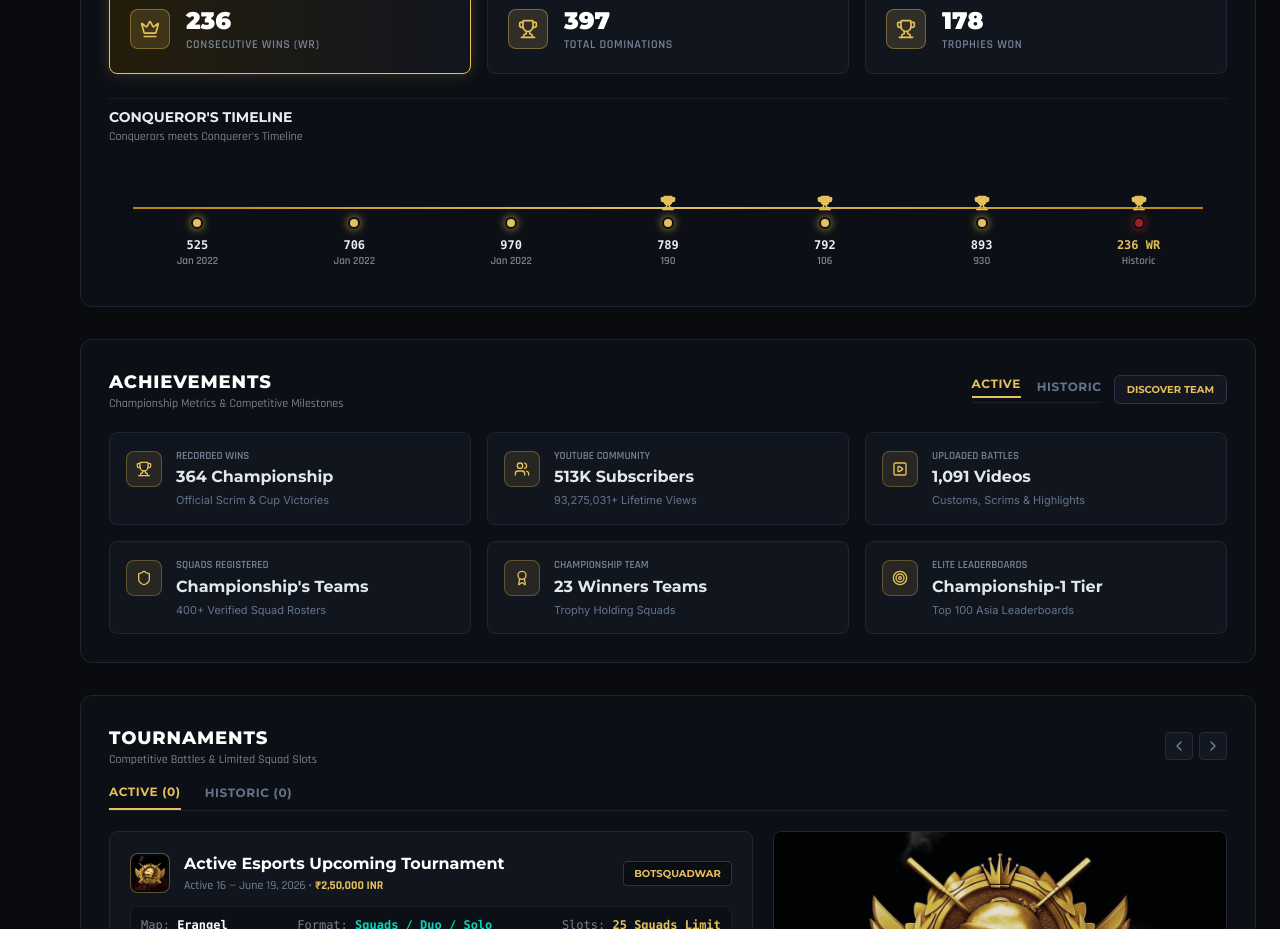
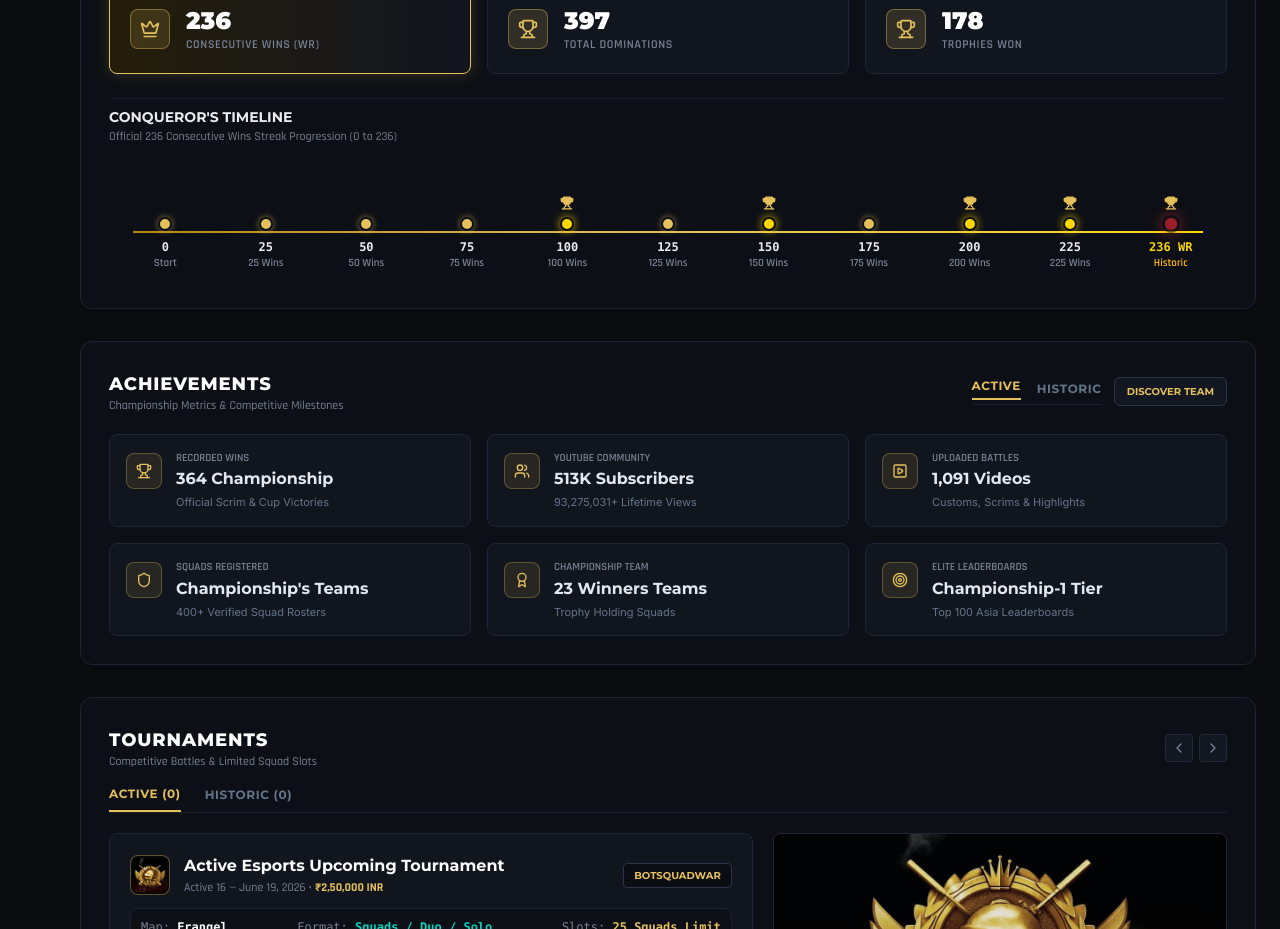
Before and after one commit to lastzetas/MADAN-Mr.conqueror, a React (Vite) app: page / in a window 1280 px wide. Shown: the part 1300-2229 px from the top of the page. Built offline with nearby package versions, Linux system fonts and the light colour scheme.

Commit message:
Update Conqueror Timeline milestone sequence to 0, 25, 50, 75, 100, 125, 150, 175, 200, 225, 236 WR

```diff
--- a/src/components/sections/RecordsSection.jsx
+++ b/src/components/sections/RecordsSection.jsx
@@ -10,12 +10,16 @@ export const RecordsSection = () => {
   ];
 
   const timelineNodes = [
-    { value: '525', date: 'Jan 2022', hasTrophy: false },
-    { value: '706', date: 'Jan 2022', hasTrophy: false },
-    { value: '970', date: 'Jan 2022', hasTrophy: false },
-    { value: '789', date: '190', hasTrophy: true },
-    { value: '792', date: '106', hasTrophy: true },
-    { value: '893', date: '930', hasTrophy: true },
+    { value: '0', date: 'Start', hasTrophy: false },
+    { value: '25', date: '25 Wins', hasTrophy: false },
+    { value: '50', date: '50 Wins', hasTrophy: false },
+    { value: '75', date: '75 Wins', hasTrophy: false },
+    { value: '100', date: '100 Wins', hasTrophy: true },
+    { value: '125', date: '125 Wins', hasTrophy: false },
+    { value: '150', date: '150 Wins', hasTrophy: true },
+    { value: '175', date: '175 Wins', hasTrophy: false },
+    { value: '200', date: '200 Wins', hasTrophy: true },
+    { value: '225', date: '225 Wins', hasTrophy: true },
     { value: '236 WR', date: 'Historic', hasTrophy: true, isRecord: true },
   ];
 
@@ -151,37 +155,55 @@ export const RecordsSection = () => {
             Conqueror's Timeline
           </h4>
           <p className="font-rajdhani text-xs text-[#788294] mb-6">
-            Conquerors meets Conquerer's Timeline
+            Official 236 Consecutive Wins Streak Progression (0 to 236)
           </p>
 
           {/* Timeline Track & Nodes */}
-          <div className="relative pt-6 pb-2 px-3">
+          <div className="relative pt-6 pb-2 px-2 overflow-x-auto no-scrollbar">
+            <div className="min-w-[650px] relative">
               {/* Gold Horizontal Track Line */}
-            <div className="absolute top-[38px] left-6 right-6 h-[2px] bg-gradient-to-r from-[#B8860B] via-[#E5C05B] to-[#B8860B] z-0" />
+              <div className="absolute top-[38px] left-4 right-4 h-[2px] bg-gradient-to-r from-[#B8860B] via-[#E5C05B] to-[#FFD700] z-0" />
 
-            {/* 7 Nodes */}
-            <div className="grid grid-cols-7 gap-1 text-center relative z-10">
+              {/* 11 Milestone Nodes */}
+              <div className="grid grid-cols-11 gap-1 text-center relative z-10">
                 {timelineNodes.map((node, idx) => (
                   <div key={idx} className="flex flex-col items-center">
                     {/* Gold Trophy above node if applicable */}
                     <div className="h-5 flex items-center justify-center mb-1">
                       {node.hasTrophy && (
-                      <Trophy className="w-4 h-4 text-[#E5C05B] fill-[#E5C05B]" />
+                        <Trophy className="w-3.5 h-3.5 text-[#E5C05B] fill-[#E5C05B]" />
                       )}
                     </div>
 
                     {/* Node Point dot */}
-                  <div className={`w-3 h-3 rounded-full border-2 border-[#0C0F15] ${node.isRecord ? 'bg-red-500 shadow-[0_0_10px_rgba(239,68,68,0.9)] animate-pulse' : 'bg-[#E5C05B] shadow-[0_0_8px_rgba(229,192,91,0.8)]'}`} />
+                    <div
+                      className={`w-3.5 h-3.5 rounded-full border-2 border-[#0C0F15] transition-transform ${
+                        node.isRecord
+                          ? 'bg-red-500 shadow-[0_0_12px_rgba(239,68,68,0.9)] animate-pulse scale-125'
+                          : node.hasTrophy
+                          ? 'bg-[#FFD700] shadow-[0_0_8px_rgba(255,215,0,0.8)]'
+                          : 'bg-[#E5C05B] shadow-[0_0_6px_rgba(229,192,91,0.6)]'
+                      }`}
+                    />
 
-                  {/* Node Value & Date */}
-                  <span className={`font-mono text-xs font-bold mt-2 ${node.isRecord ? 'text-[#E5C05B]' : 'text-[#EAECEF]'}`}>
+                    {/* Node Value */}
+                    <span
+                      className={`font-mono text-[11px] sm:text-xs font-bold mt-2 ${
+                        node.isRecord ? 'text-[#FFD700] font-black' : 'text-[#EAECEF]'
+                      }`}
+                    >
                       {node.value}
                     </span>
-                  <span className="font-rajdhani text-[11px] text-[#788294] font-semibold">
+
+                    {/* Node Label */}
+                    <span className={`font-rajdhani text-[10px] sm:text-[11px] font-semibold truncate ${
+                      node.isRecord ? 'text-amber-400 font-bold' : 'text-[#788294]'
+                    }`}>
                       {node.date}
                     </span>
                   </div>
                 ))}
+              </div>
             </div>
           </div>
 
```
Lines whose indentation alone changed are shown as unchanged.
